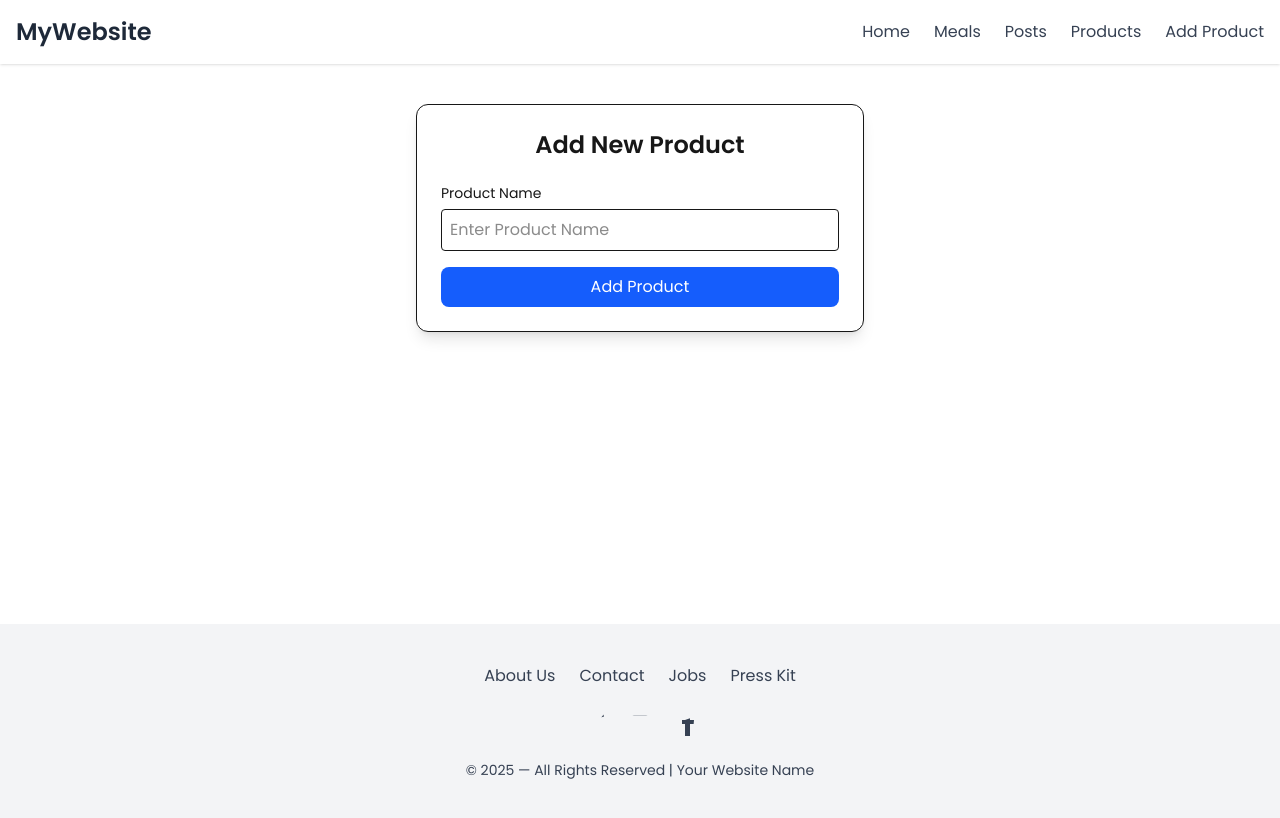
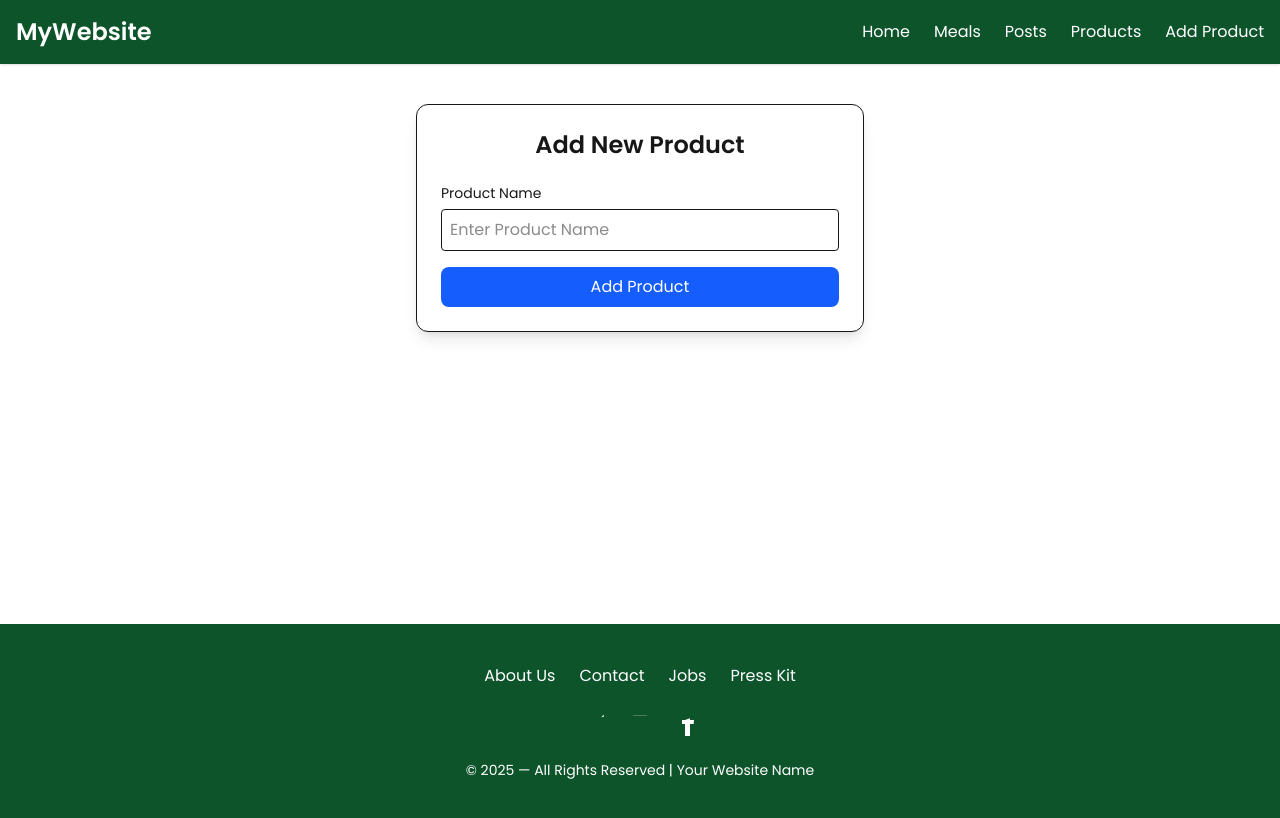
Before and after one commit to mdriyajulislamakash11/-mdriyajulislamakash11-NodeJs-Server-side-rendering-Or-Client-side-rendering-Data-Fetch, a Next.js app: page /products/add in a window 1280 px wide. Built offline with nearby package versions, Linux system fonts and the light colour scheme.

Commit message:
redirect er kaj korlam

```diff
--- a/src/app/components/Footer.jsx
+++ b/src/app/components/Footer.jsx
@@ -7,7 +7,7 @@ const Footer = () => {
 
   if (!pathname.includes("dashboard")) {
     return (
-      <footer className="bg-gray-100 text-gray-700 py-10 mt-10">
+      <footer className="bg-green-900 text-white py-10 mt-10">
         <div className="max-w-7xl mx-auto px-4 text-center">
           {/* Menu Links */}
           <div className="flex justify-center gap-6 flex-wrap mb-6">
--- a/src/app/components/Navbar.jsx
+++ b/src/app/components/Navbar.jsx
@@ -9,15 +9,15 @@ const Navbar = () => {
 
   if (!pathname.includes("dashboard")) {
     return (
-      <nav className="w-full bg-white shadow">
+      <nav className="w-full bg-green-900 shadow">
         <div className="max-w-7xl mx-auto flex items-center justify-between p-4">
           {/* Logo */}
-          <Link href="/" className="text-2xl font-semibold text-gray-800">
+          <Link href="/" className="text-2xl font-semibold text-white">
             MyWebsite
           </Link>
 
           {/* Desktop Menu */}
-          <ul className="hidden md:flex space-x-6 text-gray-700">
+          <ul className="hidden md:flex space-x-6 text-white">
             <li>
               <Link href="/">Home</Link>
             </li>
@@ -46,7 +46,7 @@ const Navbar = () => {
 
         {/* Mobile Menu */}
         {open && (
-          <ul className="md:hidden bg-white shadow-lg p-4 space-y-3 text-gray-700">
+          <ul className="md:hidden bg-white shadow-lg p-4 space-y-3 text-white">
             <li>
               <Link href="/">Home</Link>
             </li>
--- a/src/app/products/add/components/ProductAddForm.jsx
+++ b/src/app/products/add/components/ProductAddForm.jsx
@@ -1,6 +1,11 @@
 "use client";
 
+import { useRouter } from "next/navigation";
+
+
+
 const ProductAddForm = () => {
+    const route = useRouter();
 
   const handleFormSubmit = async (e) => {
     e.preventDefault();
@@ -21,6 +26,7 @@ const ProductAddForm = () => {
     const result = await res.json();
     console.log(result);
     form.reset()
+    route.push("/products")
 
   };
 
```
